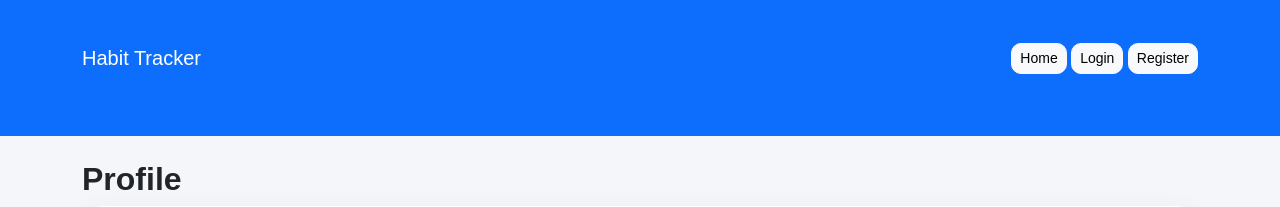
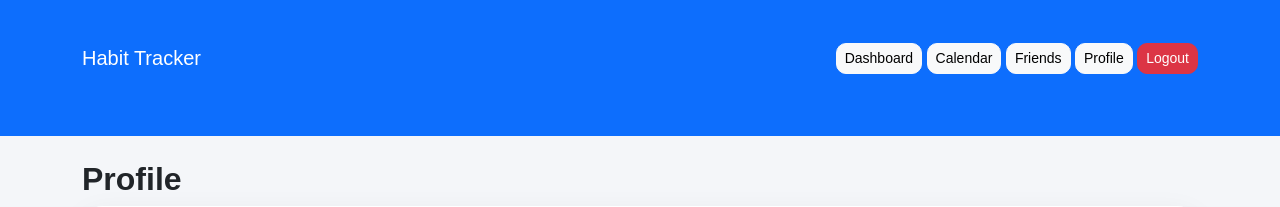
Before and after one commit to wenghengan-source/Agile-Web-Development-Project, a Flask app: template Habit-tracker/templates/profile.html in a window 1280 px wide. Shown: the top 207 px of the page. Run offline with Flask 3, Linux system fonts and the light colour scheme; the template is opened without the code that fills it, so the values that code supplies are empty.

Commit message:
Update profile.html

```diff
--- a/Habit-tracker/templates/profile.html
+++ b/Habit-tracker/templates/profile.html
@@ -1,7 +1,30 @@
-{% extends "base.html" %}
+<!DOCTYPE html>
+<html lang="en">
+<head>
+    <meta charset="UTF-8">
+    <meta name="viewport" content="width=device-width, initial-scale=1.0">
+    <title>Profile - Habit Tracker</title>
 
-{% block content %}
+    <link href="https://cdn.jsdelivr.net/npm/bootstrap@5.3.3/dist/css/bootstrap.min.css" rel="stylesheet">
+    <link rel="stylesheet" href="{{ url_for('static', filename='style.css') }}">
+</head>
 
+<body>
+
+<nav class="navbar navbar-expand-lg navbar-dark bg-primary">
+    <div class="container">
+        <a class="navbar-brand" href="/">Habit Tracker</a>
+        <div>
+            <a class="btn btn-light btn-sm" href="/dashboard">Dashboard</a>
+            <a class="btn btn-light btn-sm" href="/calendar">Calendar</a>
+            <a class="btn btn-light btn-sm" href="/friends">Friends</a>
+            <a class="btn btn-light btn-sm" href="/profile">Profile</a>
+            <a class="btn btn-danger btn-sm" href="/logout">Logout</a>
+        </div>
+    </div>
+</nav>
+
+<div class="container mt-4">
     <h2>Profile</h2>
 
     <div class="card p-4">
@@ -17,5 +40,7 @@
         <p><strong>Total Habits:</strong> {{ total_habits }}</p>
         <p><strong>Total Completed Records:</strong> {{ completed_habits }}</p>
     </div>
+</div>
 
-{% endblock %}
+</body>
+</html>
```
Lines whose indentation alone changed are shown as unchanged.
